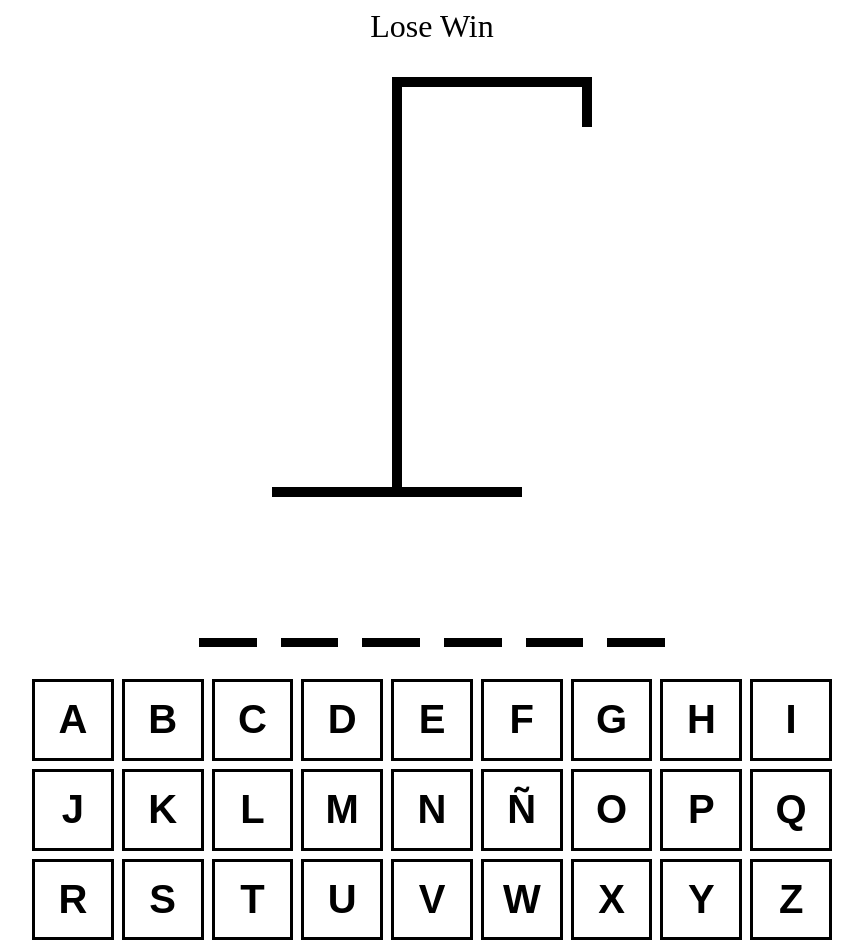
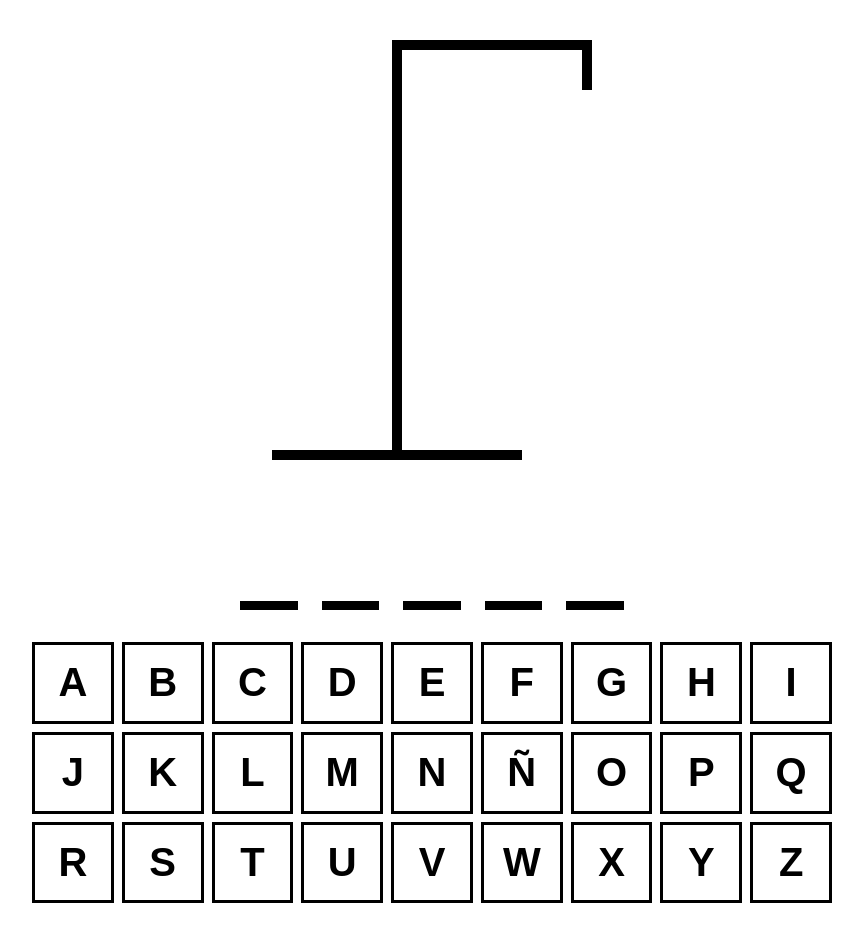
Before and after one commit to Carlosaac23/Hang-man, a React app: page / in a window 1280 px wide. Shown: the whole page, without its empty margins (208-1071 px from the left). After the commit the page ends 911 px from the top, so only its background shows below. Built offline with nearby package versions, Linux system fonts and the light colour scheme; the HTML template or start-up script is replaced by a standard one.

Commit message:
feat: finish project

```diff
--- a/src/App.tsx
+++ b/src/App.tsx
@@ -1,13 +1,15 @@
-import { useEffect, useState } from "react";
+import { useCallback, useEffect, useState } from "react";
 import words from "./wordList.json";
 import { HangmanDrawing } from "./components/HangmanDrawing";
 import { HangmanWord } from "./components/HangmanWord";
 import { Keyboard } from "./components/Keyboard";
 
-function App() {
-  const [wordToGuess, setWordToGuess] = useState(() => {
-    return words[Math.floor(Math.random() * words.length)];
-  });
+function getWord() {
+   return words[Math.floor(Math.random() * words.length)];
+}
+
+export default function App() {
+  const [wordToGuess, setWordToGuess] = useState(getWord);
 
   const [guessedLetters, setGuessedLetters] = useState<string[]>([]);
 
@@ -15,7 +17,50 @@ function App() {
     (letter) => !wordToGuess.includes(letter),
   );
 
-  useEffect(() => {}, []);
+  const isLoser = incorrectLetters.length >= 6
+  const isWinner = wordToGuess.split('').every(letter => guessedLetters.includes(letter))
+
+  const addGuessedLetter = useCallback((letter: string) => {
+    if (guessedLetters.includes(letter) || isLoser || isWinner) return
+
+    setGuessedLetters(currentLetters => [...currentLetters, letter])
+  }, [guessedLetters, isLoser, isWinner])
+
+
+  useEffect(() => {
+    const handler = (e: KeyboardEvent) => {
+      const key = e.key
+      if (!key.match(/^[a-z]$/)) return
+
+      e.preventDefault()
+      addGuessedLetter(key)
+    }
+
+    document.addEventListener('keydown', handler)
+
+    return () => {
+      document.removeEventListener('keydown', handler)
+    }
+
+  }, [guessedLetters]);
+
+  useEffect(() => {
+    const handler = (e: KeyboardEvent) => {
+      const key = e.key
+      if (key !== 'Enter') return
+
+
+      setGuessedLetters([])
+      e.preventDefault()
+      setWordToGuess(getWord())
+    }
+
+    document.addEventListener('keydown', handler)
+
+    return () => {
+      document.removeEventListener('keydown', handler)
+    }
+  }, [])
 
   return (
     <div
@@ -28,14 +73,15 @@ function App() {
         alignItems: "center",
       }}
     >
-      <div style={{ fontSize: "2rem", textAlign: "center" }}>Lose Win</div>
+      <div style={{ fontSize: "2rem", textAlign: "center" }}>
+        {isWinner && 'Winner! - Refresh to try again'}
+        {isLoser && 'Nice Try - Refresh to try again'}
+      </div>
       <HangmanDrawing numberOfGuesses={incorrectLetters.length} />
-      <HangmanWord guessedLetters={guessedLetters} wordToGuess={wordToGuess} />
+      <HangmanWord reveal={isLoser} guessedLetters={guessedLetters} wordToGuess={wordToGuess} />
       <div style={{ alignSelf: "stretch" }}>
-        <Keyboard />
+        <Keyboard disabled={isWinner || isLoser} activeLetters={guessedLetters.filter(letter => wordToGuess.includes(letter))} inactiveLetters={incorrectLetters} addGuessedLetter={addGuessedLetter} />
       </div>
     </div>
   );
 }
-
-export default App;
--- a/src/components/HangmanWord.tsx
+++ b/src/components/HangmanWord.tsx
@@ -1,27 +1,27 @@
 type HangmanWordProps = {
   guessedLetters: string[];
   wordToGuess: string;
+  reveal?: boolean;
 };
 
-export function HangmanWord({ guessedLetters, wordToGuess }: HangmanWordProps) {
+export function HangmanWord({ guessedLetters, wordToGuess, reveal = false }: HangmanWordProps) {
   return (
     <div
       style={{
-        display: "flex",
-        gap: ".25em",
-        fontSize: "6rem",
-        fontWeight: "bold",
-        textTransform: "uppercase",
-        fontFamily: "monospace",
+        display: 'flex',
+        gap: '.25em',
+        fontSize: '6rem',
+        fontWeight: 'bold',
+        textTransform: 'uppercase',
+        fontFamily: 'monospace',
       }}
     >
-      {wordToGuess.split("").map((letter, index) => (
-        <span style={{ borderBottom: ".1em solid black" }} key={index}>
+      {wordToGuess.split('').map((letter, index) => (
+        <span style={{ borderBottom: '.1em solid black' }} key={index}>
           <span
             style={{
-              visibility: guessedLetters.includes(letter)
-                ? "visible"
-                : "hidden",
+              visibility: guessedLetters.includes(letter) || reveal ? 'visible' : 'hidden',
+              color: !guessedLetters.includes(letter) && reveal ? 'red' : 'black',
             }}
           >
             {letter}
--- a/src/components/Keyboard.tsx
+++ b/src/components/Keyboard.tsx
@@ -30,7 +30,14 @@ const KEYS = [
   "z",
 ];
 
-export function Keyboard() {
+type KeyboardProps = {
+  disabled?: boolean;
+  activeLetters: string[];
+  inactiveLetters: string[];
+  addGuessedLetter: (letter: string) => void
+}
+
+export function Keyboard({ disabled = false, activeLetters, inactiveLetters, addGuessedLetter }: KeyboardProps) {
   return (
     <div
       style={{
@@ -40,8 +47,12 @@ export function Keyboard() {
       }}
     >
       {KEYS.map((key) => {
+        const isActive = activeLetters.includes(key)
+        const isInactive = inactiveLetters.includes(key)
         return (
-          <button disabled className={`${styles.btn}`} key={key}>
+          <button onClick={() => addGuessedLetter(key)} className={`${styles.btn} ${isActive ? styles.active : ''} ${isInactive ? styles.inactive : ''}`}
+          disabled={isInactive || isActive || disabled}
+          key={key}>
             {key}
           </button>
         );
```
